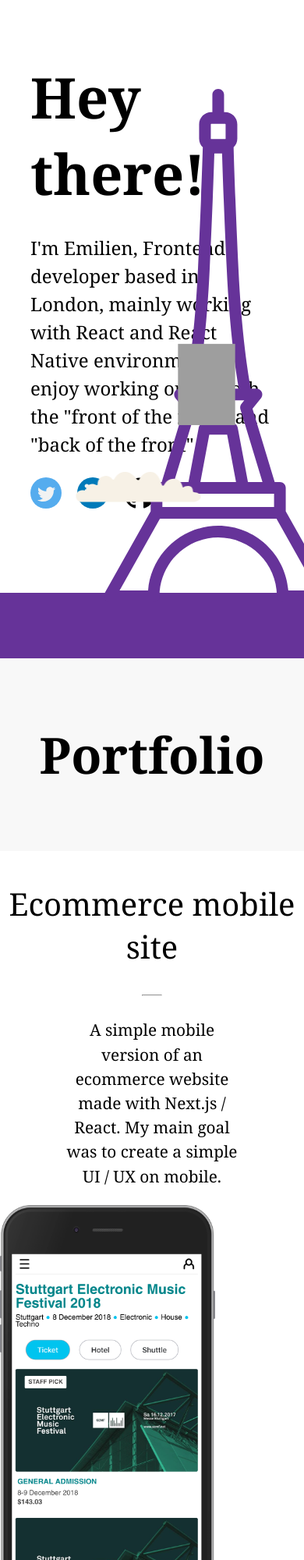
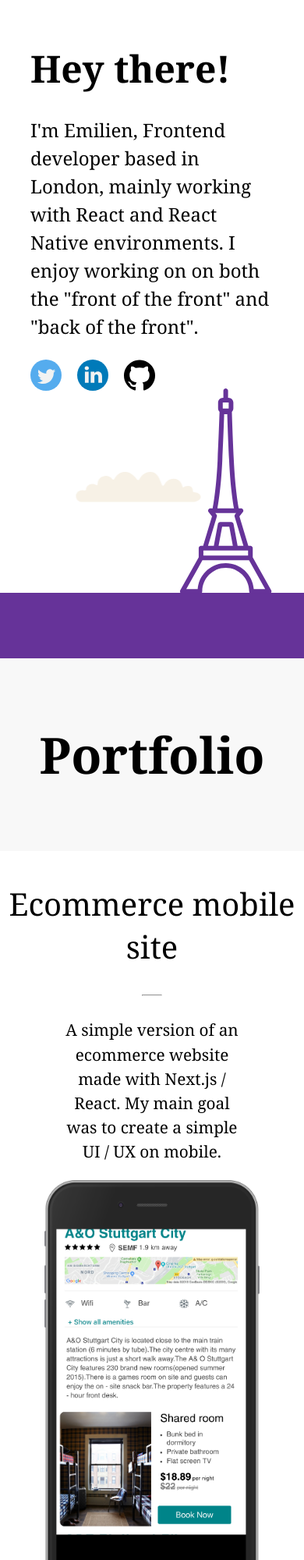
Before and after one commit to emuraton/emilien-muraton, a Gatsby site: page / in a window 390 px wide. Shown: the top 2000 px of the page at 78% size. Built offline with nearby package versions, Linux system fonts and the light colour scheme; Gatsby itself is replaced by a stand-in of ours; grey boxes are pictures that could not be loaded.

Commit message:
update: mobile UI + add 2nd project

```diff
--- a/src/components/Intro/styles.js
+++ b/src/components/Intro/styles.js
@@ -17,12 +17,11 @@ export const MarginWrapper = styled.div`
 `;
 
 export const Heading = styled.h1`
-  font-size: 4.5rem;
-  font-weight: 700;
+  font-size: 4rem;
+  font-weight: 600;
   margin-bottom: 1.8rem;
 
   @media ${maxSizes.mobile} {
-    margin-top: 25%;
     font-size: 3rem;
   }
 `;
@@ -41,6 +40,7 @@ export const EiffelTowerWrapper = styled.div`
   right: 10%;
 
   @media ${maxSizes.mobile} {
-    display: none;
+    bottom: 10%;
+    right: 3%;
   }
 `;
--- a/src/components/Portfolio/index.js
+++ b/src/components/Portfolio/index.js
@@ -4,7 +4,7 @@ import Project from '../Project';
 
 import ecommerceImg from '../../images/ecommerce-mobile.png';
 import ecommerceRoomImg from '../../images/ecommerce-mobile-room.png';
-import { Section, Title } from './styles';
+import { Section, Title, Separator } from './styles';
 
 const Portfolio = () => (
   <>
@@ -13,10 +13,17 @@ const Portfolio = () => (
     </Section>
     <Project
       title="Ecommerce mobile site"
-      description="A simple mobile version of an ecommerce website made with Next.js /
+      description="A simple version of an ecommerce website made with Next.js /
           React. My main goal was to create a simple UI / UX on mobile."
       url="https://ecommerce-next-otznrnxhbb.now.sh/"
       images={[ecommerceImg, ecommerceRoomImg]}
+      withBorderBottom
+    />
+    <Project
+      title="Music player app"
+      description="Early stage app with fun animation / UI"
+      url="https://github.com/emuraton/musicApp/"
+      images={[ecommerceImg]}
     />
   </>
 );
--- a/src/components/Portfolio/styles.js
+++ b/src/components/Portfolio/styles.js
@@ -11,3 +11,9 @@ export const Title = styled.h2`
   font-weight: 600;
   margin: 0;
 `;
+
+export const Separator = styled.hr`
+  width: 100%;
+  border-bottom: 1px solid #f1f1f1;
+  margin: 5em 0;
+`;
--- a/src/components/Project/index.js
+++ b/src/components/Project/index.js
@@ -6,25 +6,29 @@ import {
   ArticleDescription,
   ArticleImg,
   ArticleSection,
-  Spacing,
+  ArticleImgContainer,
+  Separator,
 } from './styles';
 
-const Project = ({ title, description, url, images }) => (
-  <ArticleSection>
+const Project = ({ title, description, url, images, withBorderBottom }) => {
+  const hasMutltipleImgs = images.length >= 1;
+  return (
+    <ArticleSection withBorderBottom={withBorderBottom}>
       <ArticleContainer>
         <ArticleTitle>{title}</ArticleTitle>
-      <Spacing />
+        <Separator />
         <ArticleDescription>{description}</ArticleDescription>
-      <ArticleContainer>
+        <ArticleImgContainer>
           <a href={url} target="_blank">
             <>
-            <ArticleImg src={images[0]} first alt="" />
-            {images[1] && <ArticleImg src={images[1]} alt="" />}
+              <ArticleImg src={images[0]} first={hasMutltipleImgs} alt="" />
+              {hasMutltipleImgs && <ArticleImg src={images[1]} alt="" />}
             </>
           </a>
-      </ArticleContainer>
+        </ArticleImgContainer>
       </ArticleContainer>
     </ArticleSection>
   );
+};
 
 export default Project;
--- a/src/components/Project/styles.js
+++ b/src/components/Project/styles.js
@@ -1,4 +1,6 @@
 import styled from 'styled-components';
+
+import { maxSizes } from '../../utils/breakpoints';
 
 export const ArticleTitle = styled.h3`
   text-align: center;
@@ -28,11 +30,18 @@ export const ArticleImg = styled.img`
   height: 560px;
   object-fit: contain;
   margin-right: ${props => props.first && '20px'};
+
+  @media ${maxSizes.mobile} {
+    display: ${props => props.first && 'none'};
+  }
 `;
 
-export const ArticleSection = styled.section``;
+export const ArticleSection = styled.section`
+  border-bottom: ${props => props.withBorderBottom && '1px solid #f1f1f1'};
+  padding-bottom ${props => props.withBorderBottom && '5em'};
+`;
 
-export const Spacing = styled.hr`
+export const Separator = styled.hr`
   width: 6%;
   background-color: #c5c5c5;
 `;
--- a/src/components/svgs/EiffelTower.js
+++ b/src/components/svgs/EiffelTower.js
@@ -1,11 +1,17 @@
 import React from 'react';
 import styled from 'styled-components';
+
+import { maxSizes } from '../../utils/breakpoints';
 
 const EiffelTowerSVG = styled.svg`
   height: 220px;
   width: 200px;
   margin-bottom: 15px;
   transform: scale(3);
+
+  @media ${maxSizes.mobile} {
+    transform: scale(1.2);
+  }
 `;
 
 const EiffelTower = ({ className }) => (
--- a/src/utils/breakpoints.js
+++ b/src/utils/breakpoints.js
@@ -1,5 +1,5 @@
 export const maxSizes = {
-  mobile: `(max-width: 375px)`,
+  mobile: `(max-width: 414px)`,
   tablet: `(max-width: 768px)`,
   laptop: `(max-width: 1440px)`,
 };
```
Lines whose indentation alone changed are shown as unchanged.
